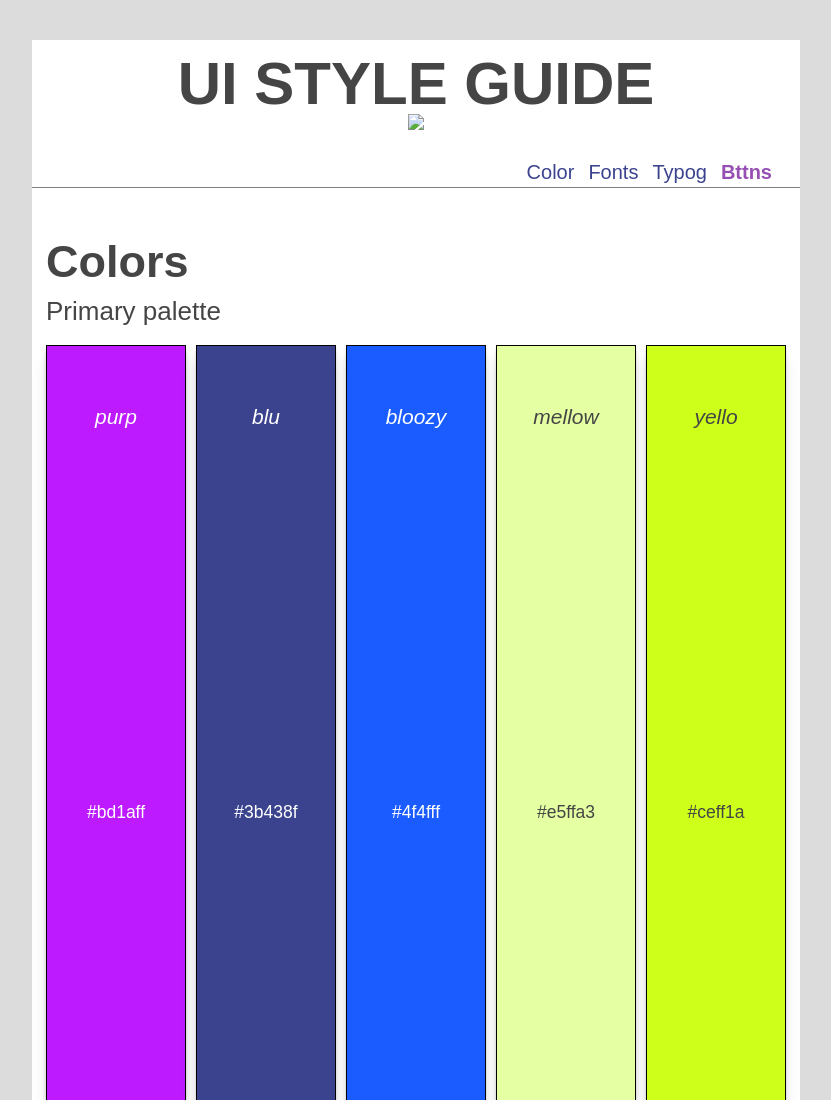
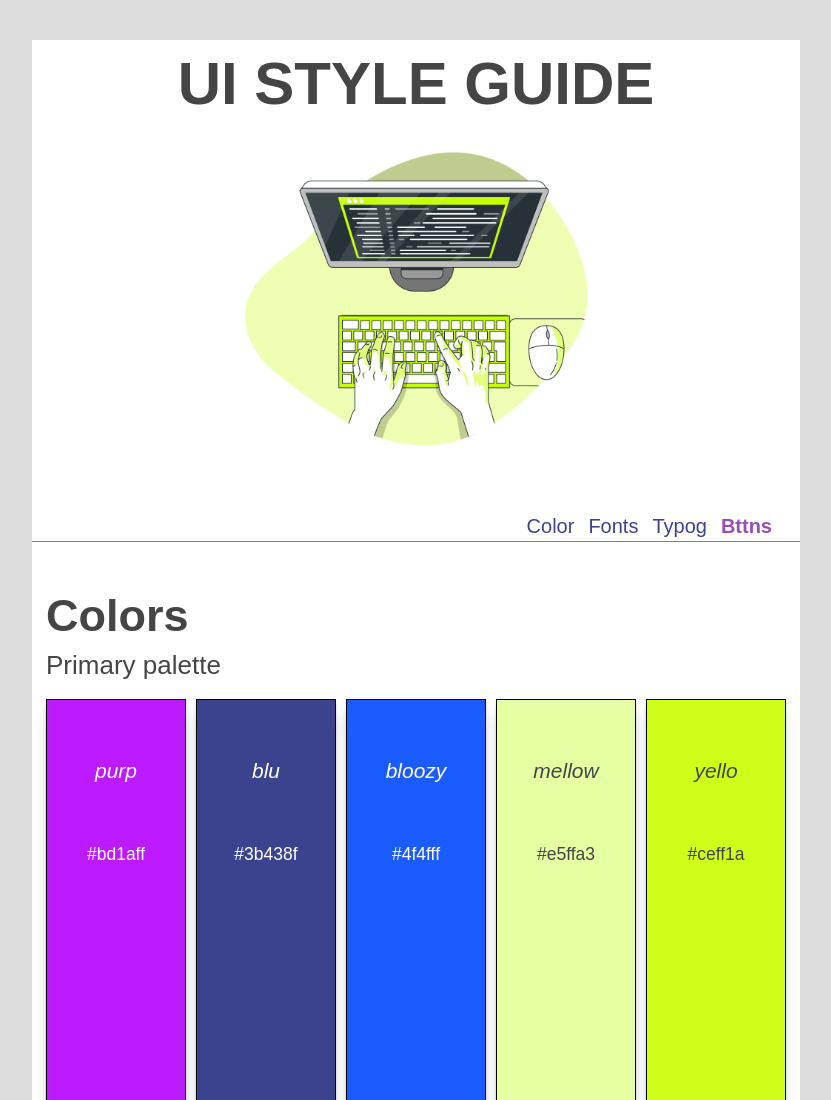
Before and after one commit to a1d3nmam3d0v/UI-style-guide, a plain HTML site: page index.html in a window 1280 px wide. Shown: the top 1100 px of the page, without its empty margins (224-1055 px from the left). Drawn offline with Linux system fonts and the light colour scheme; the site is published under a folder, as on GitHub Pages, so addresses that start at the root find nothing; a web font is replaced by a local one.

Commit message:
image fix

```diff
--- a/index.html
+++ b/index.html
@@ -12,7 +12,7 @@
         <!-- landing/navigation -->
         <header>
             <h1>UI Style Guide</h1>
-            <img src="/img/typing.png" width="50%" />
+            <img src="img/typing.png" width="50%" />
         </header>
 
         <nav>
```
